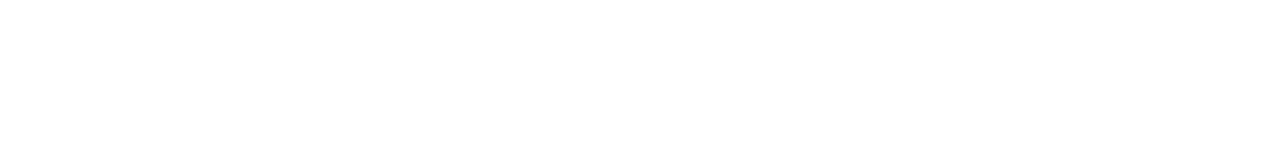
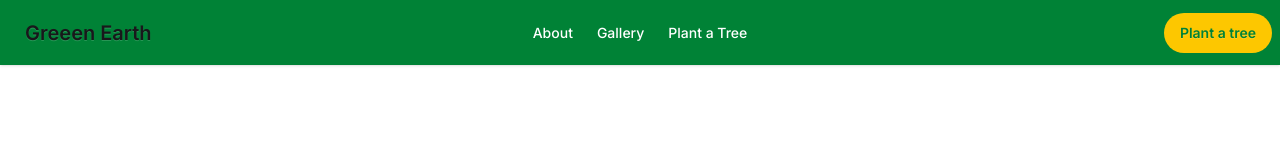
Before and after one commit to rmahfuj-dev/green-earth, a plain HTML site: page index.html in a window 1280 px wide. Drawn offline with nearby package versions, Linux system fonts and the light colour scheme.

Commit message:
header created

```diff
--- a/index.html
+++ b/index.html
@@ -7,16 +7,50 @@
     <title>Green Earth</title>
     <link rel="stylesheet" href="style.css">
     <!-- inter fonts links -->
-     <link rel="preconnect" href="https://fonts.googleapis.com">
-     <link rel="preconnect" href="https://fonts.gstatic.com" crossorigin>
-     <link href="https://fonts.googleapis.com/css2?family=Inter:ital,opsz,wght@0,14..32,100..900;1,14..32,100..900&display=swap" rel="stylesheet">
+    <link rel="preconnect" href="https://fonts.googleapis.com">
+    <link rel="preconnect" href="https://fonts.gstatic.com" crossorigin>
+    <link
+        href="https://fonts.googleapis.com/css2?family=Inter:ital,opsz,wght@0,14..32,100..900;1,14..32,100..900&display=swap"
+        rel="stylesheet">
     <!-- daysiui cdn -->
     <link href="https://cdn.jsdelivr.net/npm/daisyui@5" rel="stylesheet" type="text/css" />
     <script src="https://cdn.jsdelivr.net/npm/@tailwindcss/browser@4"></script>
 </head>
 
 <body>
-
+    <header>
+        <div class="navbar bg-green-700 shadow-sm text-white">
+            <div class="navbar-start">
+                <div class="dropdown">
+                    <div tabindex="0" role="button" class="btn btn-ghost lg:hidden">
+                        <svg xmlns="http://www.w3.org/2000/svg" class="h-5 w-5" fill="none" viewBox="0 0 24 24"
+                            stroke="currentColor">
+                            <path stroke-linecap="round" stroke-linejoin="round" stroke-width="2"
+                                d="M4 6h16M4 12h8m-8 6h16" />
+                        </svg>
+                    </div>
+                    <ul tabindex="0"
+                        class="menu menu-sm dropdown-content bg-base-100 rounded-box z-1 mt-3 w-52 p-2 shadow text-black">
+                        <li><a>About</a></li>
+                        <li><a href="">Gallery</a>
+                        <li><a>Plant a Tree</a></li>
+                    </ul>
+                </div>
+                <a class="btn btn-ghost text-xl">Greeen Earth</a>
+            </div>
+            <div class="navbar-center hidden lg:flex">
+                <ul class="menu menu-horizontal px-1 font-medium">
+                    <li><a>About</a></li>
+                    <li><a href="">Gallery</a>
+                    <li><a>Plant a Tree</a></li>
+                </ul>
+            </div>
+            <div class="navbar-end">
+                <a class="btn bg-yellow-400 text-green-700 rounded-3xl outline-none border-none shadow-none">Plant a
+                    tree</a>
+            </div>
+        </div>
+    </header>
 </body>
 
 </html>
```
